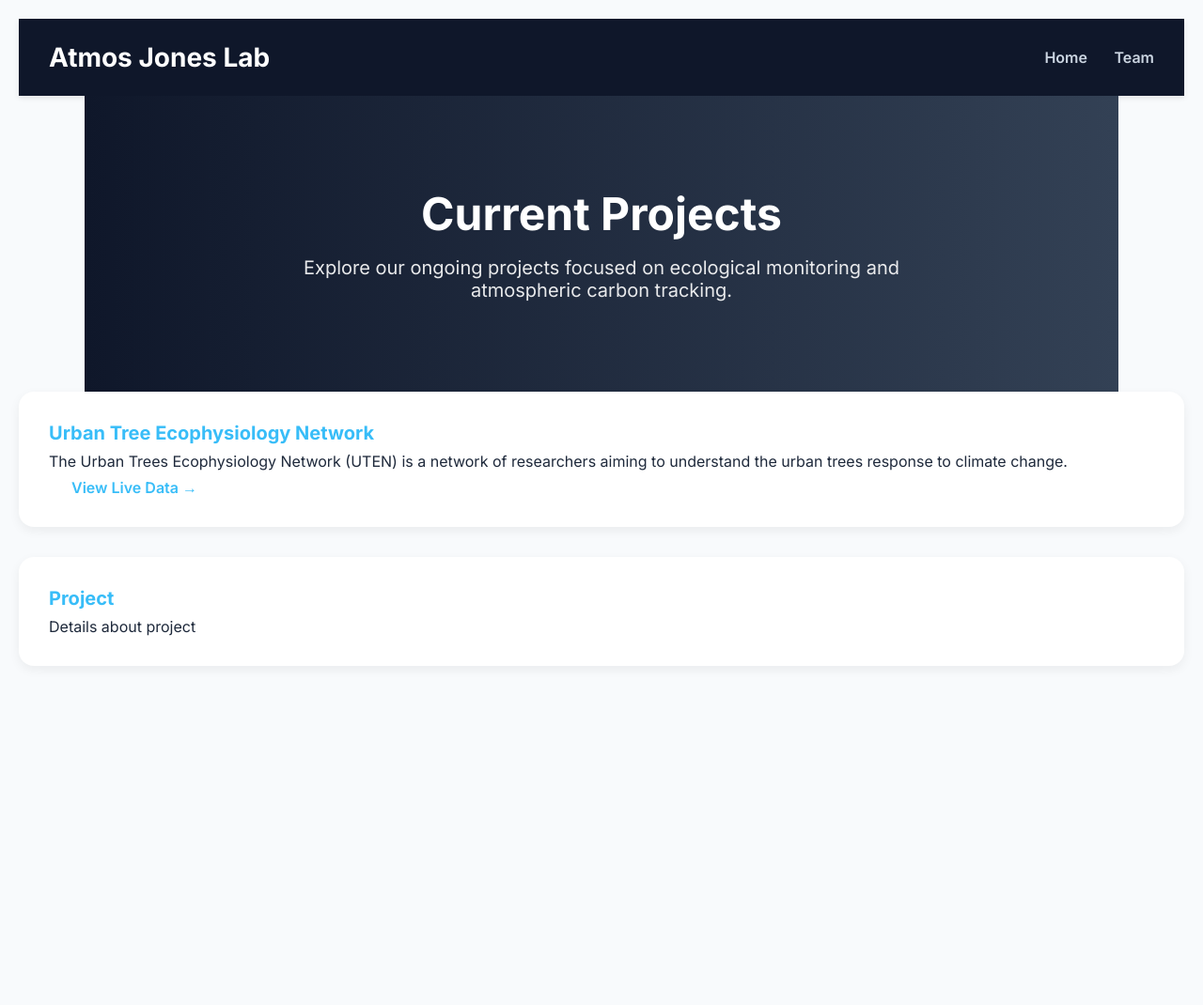
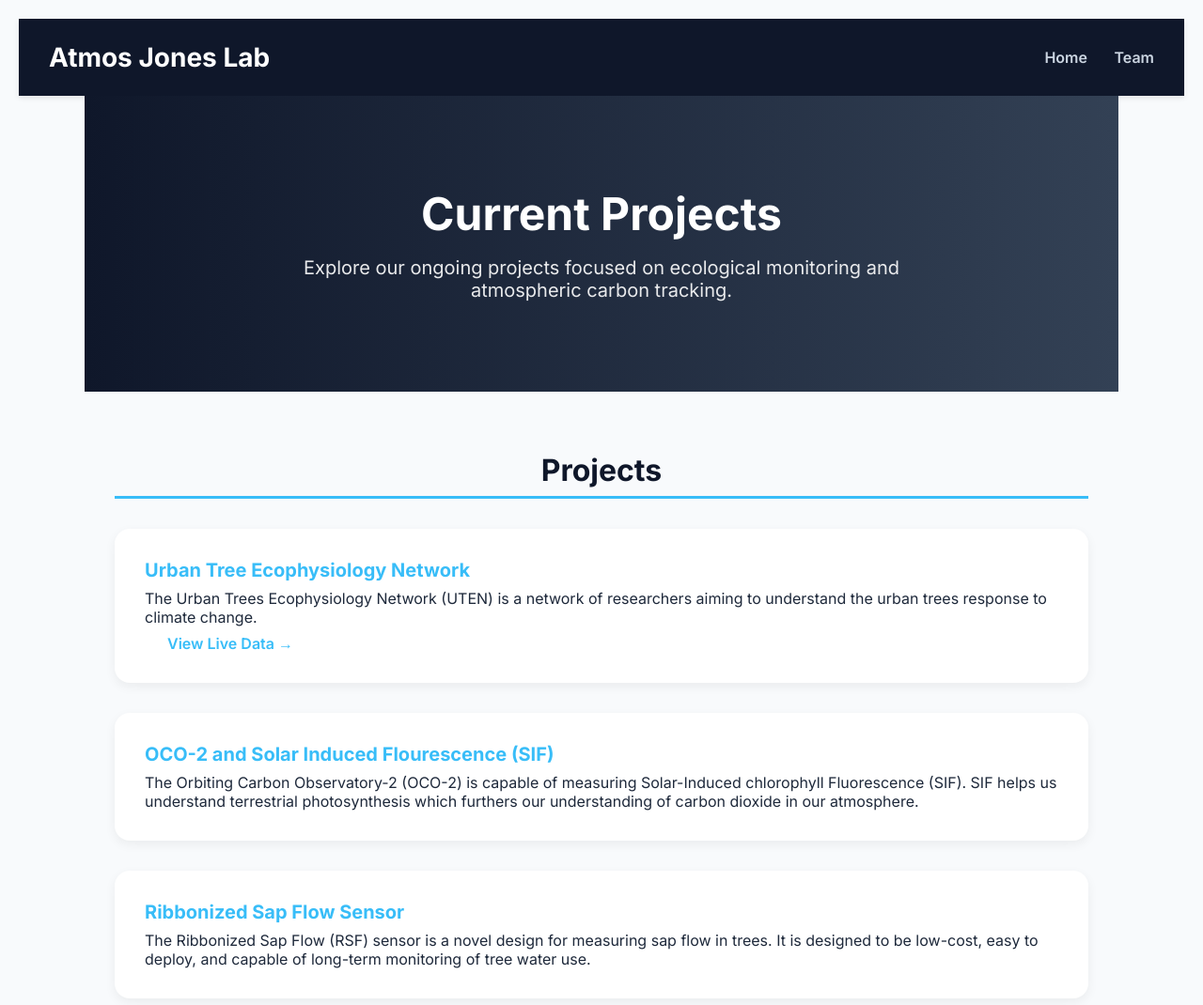
Before and after one commit to AtmosJonesLab/AtmosJonesLab.github.io, a website built with Parcel: page projects.html in a window 1280 px wide. Shown: the whole page at 94% size. Before the commit the page ends 800 px from the top, so only its background shows below. Built offline with nearby package versions, Linux system fonts and the light colour scheme.

Commit message:
projects page

```diff
--- a/projects.html
+++ b/projects.html
@@ -20,6 +20,10 @@
     <p>Explore our ongoing projects focused on ecological monitoring and atmospheric carbon tracking.</p>
   </section>
 
+ <!-- Projects Section -->
+ <section id="projects">
+  <h3 class="section-title">Projects</h3>
+
   <div class="card">
     <h4>Urban Tree Ecophysiology Network</h4>
     <p>The Urban Trees Ecophysiology Network (UTEN) is a network of researchers aiming to understand the urban trees response to climate change.</p>
@@ -27,10 +31,19 @@
       <a href="treeData.html">View Live Data →</a>
     </nav>
   </div>
+
   <div class="card">
-    <h4>Project</h4>
-    <p>Details about project</p>
+    <h4>OCO-2 and Solar Induced Flourescence (SIF) </h4>
+    <p>
+      The Orbiting Carbon Observatory-2 (OCO-2) is capable of measuring Solar-Induced chlorophyll Fluorescence (SIF).
+      SIF helps us understand terrestrial photosynthesis which furthers our understanding of carbon dioxide in our atmosphere. </p>
+  </div>
 
+  <div class="card">
+    <h4>Ribbonized Sap Flow Sensor </h4>
+    <p>
+      The Ribbonized Sap Flow (RSF) sensor is a novel design for measuring sap flow in trees.
+      It is designed to be low-cost, easy to deploy, and capable of long-term monitoring of tree water use.
+       </p>
   </div>
-</body>
 </html>
```
